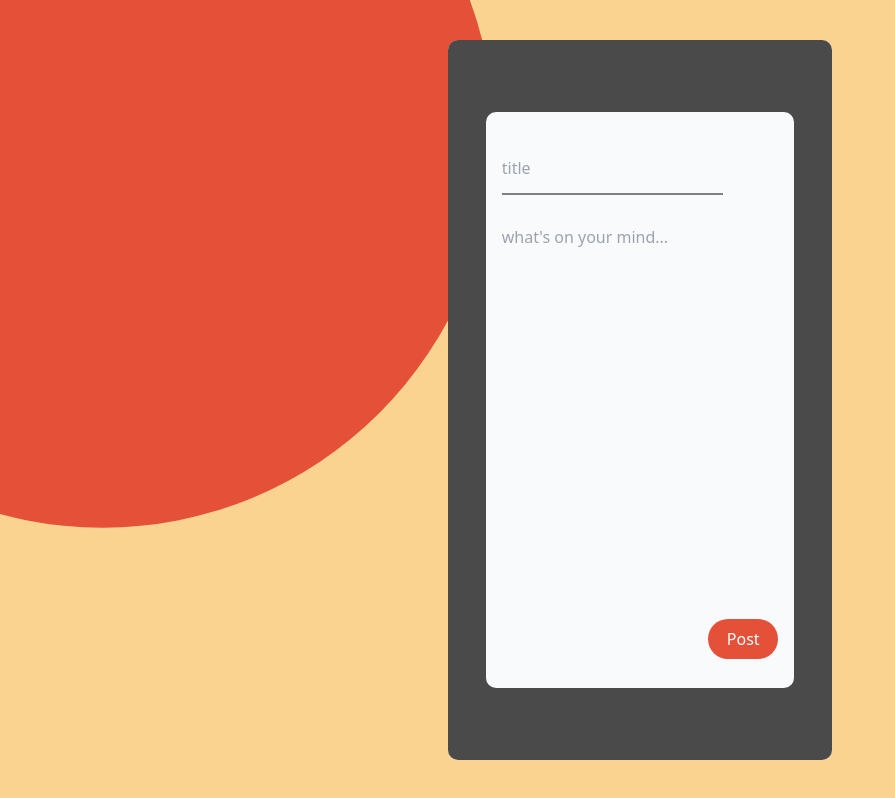
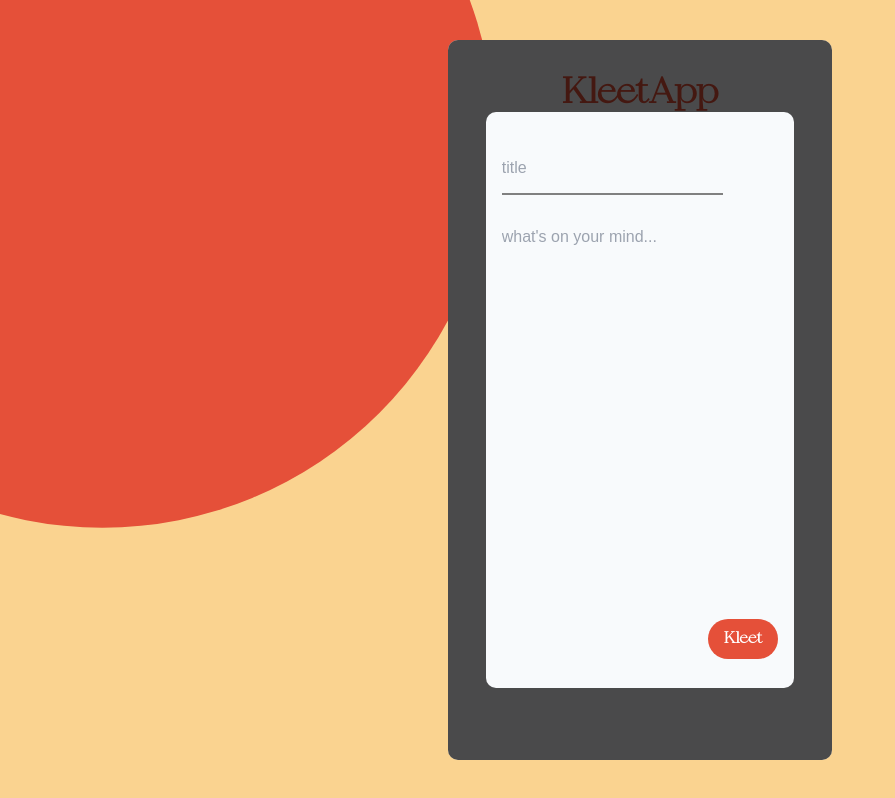
Before and after one commit to Sammy-Genius/Post-Application, a React (Create React App) app: page / in a window 1280 px wide. Both pictures are taken after a click on the element 782 px from the left and 694 px from the top of the page. Shown: the whole page, without its empty margins (0-895 px from the left). Built offline with nearby package versions, Linux system fonts and the light colour scheme.

Commit message:
logic for displaying posts done

```diff
--- a/src/components/App.js
+++ b/src/components/App.js
@@ -1,19 +1,57 @@
 import { useState } from "react";
 import { FontAwesomeIcon } from "@fortawesome/react-fontawesome";
-import { faFeather } from "@fortawesome/free-solid-svg-icons";
+import { faEdit, faFeather, faTrash } from "@fortawesome/free-solid-svg-icons";
 import Modal from "./Modal";
 
 function App() {
 
   const [modal, setModal] = useState(false);
+  const [title, setTitle] = useState('');
+  const [description, setDescription] = useState('');
+  const [postList, setPostList] = useState([]);
 
   const openModal = () => {
     setModal(!modal);
   }
+
+  const postKleet = () => {
+    setPostList([...postList, {title: title, description: description, id: postList.length}]);
+    setTitle('');
+    setDescription('');
+    setModal(!modal);
+  }
+
   return (
     <div className="w-screen h-screen bg-[#fad390] flexbox relative">
       <div className="w-[90%] md:w-[30%] h-[90%] bg-slate-50 border-radius z-10 relative">
-        <Modal modal = { modal } openModal = {openModal}/>
+        <div className="w-full h-[15%] flexbox border-radius">
+          <h1 className="text-4xl font-black text-[#e55039] voyage">KleetApp</h1>
+        </div>
+        <div className="w-full h-auto mt-[30px]">
+          {postList.map((post) => {
+            return <div className="w-[90%] min-h-[60px] my-10 mx-auto flex flex-col items-center lines">
+              <div className="w-full h-full">
+                <h2 className="text-[#e55039] font-black voyage">{post.title}</h2>
+                <p className="mt-[10px] line-height">{post.description}</p>
+              </div>
+              <div className="w-[20%] h-full mt-[5px] ml-auto">
+                <span>
+                  <FontAwesomeIcon icon={ faEdit }/>
+                </span>
+                <span className="text-[#e55039] ml-[15px]">
+                  <FontAwesomeIcon icon={ faTrash }/>
+                </span>
+              </div>
+            </div>
+          })}
+        </div>
+        <Modal
+         modal = { modal }
+         openModal = { openModal }
+         setTitle = { setTitle }
+         setDescription = { setDescription }
+         postKleet = { postKleet } />
+
         { modal ? '' :
           <div className="absolute w-[60px] h-[60px] bg-[#e55039] right-[5%] bottom-[5%] rounded-full flexbox">
             <span className="text-white text-2xl" onClick={ openModal }><FontAwesomeIcon icon={ faFeather} /></span>
--- a/src/components/Modal.js
+++ b/src/components/Modal.js
@@ -1,19 +1,22 @@
-const Modal = ({modal, openModal}) => {
+import { useState } from "react";
+
+const Modal = ({modal, setTitle, setDescription, postKleet}) => {
+
     return (
         <>
             { modal && (
-            <div className="w-[100%] h-[100%] absolute overlay border-radius flexbox z-20">
+            <div className="w-[100%] h-[100%] absolute top-0 leftt-0 overlay border-radius flexbox z-20">
                 <div className="w-[80%] h-[80%] bg-slate-50 border-radius relative">
                     <div className="w-[90%] h-[30%] my-[10%] mx-auto">
                         <div className="title-box">
-                            <input type="text" placeholder="title" className='input' required />
+                            <input type="text" placeholder="title" className='input' required onChange={e => setTitle(e.target.value)}/>
                         </div>
                         <div className="description-box">
-                            <textarea className="text-area" placeholder="what's on your mind..."></textarea>
+                            <textarea className="text-area" placeholder="what's on your mind..." onChange={e => setDescription(e.target.value)}></textarea>
                         </div>
                     </div>
-                    <div className="absolute right-[5%] bottom-[5%] w-[70px] h-[40px] bg-[#e55039] curved flexbox" onClick = {openModal}>
-                        <p className="text-white">Post</p>
+                    <div className="absolute right-[5%] bottom-[5%] w-[70px] h-[40px] bg-[#e55039] curved flexbox" onClick = {postKleet}>
+                        <p className="text-white voyage font-black cursor-pointer">Kleet</p>
                     </div>
                 </div>
             </div>
--- a/src/index.css
+++ b/src/index.css
@@ -1,12 +1,29 @@
 @tailwind base;
 @tailwind components;
 @tailwind utilities;
+
+@import url('https://fonts.googleapis.com/css2?family=Manrope&display=swap');
+
+@font-face {
+    font-family: voyage;
+    src: url(./fonts/MADE\ Bon\ Voyage\ Regular\ PERSONAL\ USE.otf);
+}
+
+
+@layer base {
+    html {
+        font-family:'Manrope', sans-serif;
+    }
+}
 
 @layer utilities {
     .flexbox {
         display:flex;
         justify-content:center;
         align-items:center;
+    }
+    .voyage {
+        font-family:voyage;
     }
     .border-radius {
         border-radius: 10px;
@@ -46,4 +63,11 @@
     .curved {
         border-radius:30px;
     }
+    .line-height {
+        line-height:30px;
+    }
+    .lines {
+        border-bottom:2px solid gray;
+        padding-bottom:10px;
+    }
 }
```
Also changed, not shown: src/fonts/MADE Bon Voyage Regular PERSONAL USE.otf (added).
